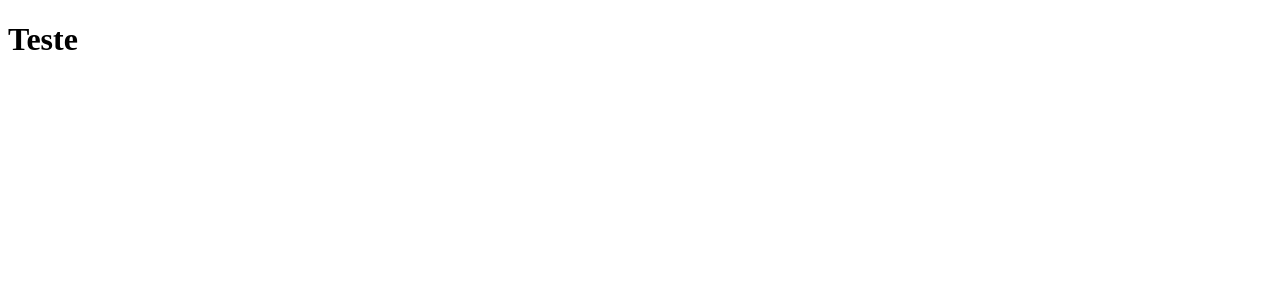
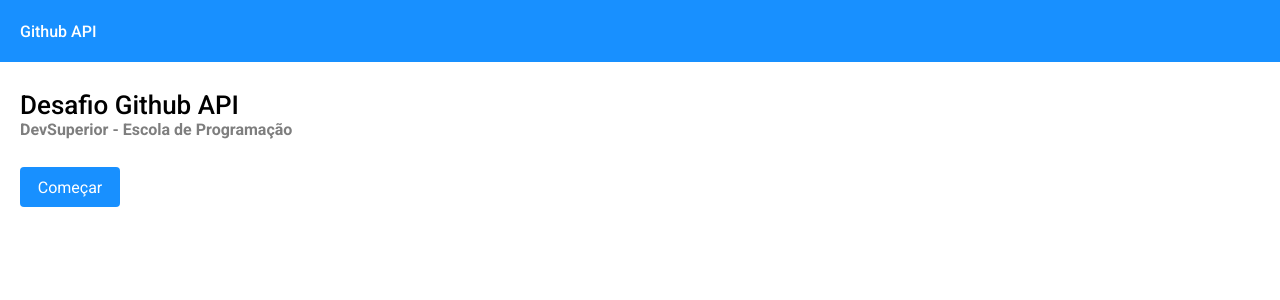
Before and after one commit to a-devrepo/git-hub-api, a React (Vite) app: page /home in a window 1280 px wide. Shown: the top 300 px of the page. Built offline with nearby package versions, Linux system fonts and the light colour scheme.

Commit message:
Adiciona rotas Home, HomeBody e componentes Header e Button

```diff
--- a/src/App.tsx
+++ b/src/App.tsx
@@ -1,8 +1,18 @@
+import { BrowserRouter, Navigate, Route, Routes } from "react-router-dom"
+import Home from "./routes/Home"
+import HomeBody from "./routes/HomeBody"
+
 function App() {
 
-
   return (
-    <h1>Teste</h1>
+    <BrowserRouter>
+      <Routes>
+        <Route path="/" element={<Home />}>
+          <Route index element={<Navigate to="/home" />} />
+          <Route path="home" element={<HomeBody />} />
+        </Route>
+      </Routes>
+    </BrowserRouter>
   )
 }
 
--- /dev/null
+++ b/src/components/ButtonPrimary/index.tsx
@@ -0,0 +1,12 @@
+import './styles.css';
+
+type Props = {
+    name: string;
+}
+
+export default function ButtonPrimary({ name: text }: Props) {
+    return (
+        <div className="btn mt28">
+            {text}
+        </div>);
+}
--- /dev/null
+++ b/src/components/ButtonPrimary/styles.css
@@ -0,0 +1,20 @@
+.btn {
+  width: 100%;
+  height: 40px;
+  border-radius: 4px;
+  font-size: 16px;
+  font-weight: 400;
+  display: flex;
+  justify-content: center;
+  align-items: center;
+  cursor: pointer;
+  border: none;
+  background-color: var(--dsc-color-btn-primary);
+  color: var(--dsc-color-font-secondary);
+}
+
+@media (min-width: 576px) {
+  .btn {
+    max-width: 100px;
+  }
+}
--- /dev/null
+++ b/src/components/Header/index.tsx
@@ -0,0 +1,15 @@
+import { Link } from "react-router-dom";
+import './styles.css';
+
+export default function Header() {
+    return (<>
+        <header>
+            <nav className="container">
+                <Link to="/">
+                    <h1>Github API</h1>
+                </Link>
+
+            </nav>
+        </header>
+    </>);
+}
--- /dev/null
+++ b/src/components/Header/styles.css
@@ -0,0 +1,18 @@
+header {
+  height: 62px;
+  background-color: var(--dsc-color-bg-secondary);
+  color: var(--dsc-color-font-secondary);
+  display: flex;
+  align-items: center;
+  padding: 0 20px;
+}
+
+h1 {
+  font-size: 16px;
+  font-weight: 500;
+}
+
+.section-description p {
+  font-size: 16px;
+  font-weight: 700;
+}
--- a/src/index.css
+++ b/src/index.css
@@ -0,0 +1,62 @@
+@import url("https://fonts.googleapis.com/css2?family=Roboto:wght@400;500;700&display=swap");
+
+:root {
+  --dsc-color-bg-primary: #fff;
+  --dsc-color-bg-secondary: #1890ff;
+
+  --dsc-color-card-bg: #e6f7ff;
+  --dsc-color-card-border-primary: #d9d9d9;
+  --dsc-color-card-border-secondary: #f5f5f5;
+  --dsc-color-card-title-primary: #1890ff;
+  --dsc-color-card-title-secondary: #262626;
+
+  --dsc-color-btn-primary: #1890ff;
+
+  --dsc-color-font-primary: #000;
+  --dsc-color-font-secondary: #fff;
+  --dsc-color-font-tertiary: #7e7e7e;
+
+  --dsc-color-font-placeholder-primary: #bfbfbf;
+  --dsc-color-font-placeholder-secondary: #5c5858;
+  --dsc-color-font-placeholder-tertiary: #0029ff;
+}
+
+* {
+  box-sizing: border-box;
+  margin: 0;
+  padding: 0;
+  font-family: "Roboto";
+}
+
+a,
+a:hover {
+  text-decoration: none;
+  color: unset;
+}
+
+html,
+body {
+  background-color: var(--dsc-color-bg-primary);
+}
+
+.container {
+  width: 100%;
+  max-width: 1400px;
+  margin: 0 auto;
+}
+
+.mt28 {
+  margin-top: 28px;
+}
+
+.mb28 {
+  margin-bottom: 28px;
+}
+
+.section-title {
+  font-size: 24px;
+}
+
+main {
+  padding: 0 20px;
+}
--- /dev/null
+++ b/src/routes/Home/index.tsx
@@ -0,0 +1,11 @@
+import { Outlet } from "react-router-dom";
+import Header from "../../components/Header";
+
+export default function Home() {
+    return (
+        <>
+            <Header />
+            <Outlet />
+        </>
+    )
+}
--- /dev/null
+++ b/src/routes/HomeBody/index.tsx
@@ -0,0 +1,21 @@
+import ButtonPrimary from '../../components/ButtonPrimary';
+import './styles.css';
+
+export default function HomeBody() {
+
+    return (
+        <main>
+            <section>
+                <div className="container">
+                    <div className="section-title mt28">
+                        <h1> Desafio Github API</h1>
+                    </div>
+                    <div className="section-description">
+                        <p>DevSuperior - Escola de Programação</p>
+                    </div>
+                    <ButtonPrimary name="Começar" />
+                </div>
+            </section>
+        </main>
+    );
+}
--- /dev/null
+++ b/src/routes/HomeBody/styles.css
@@ -0,0 +1,9 @@
+.section-title h1 {
+  font-size: 26px;
+  color: var(--dsc-color-font-primary);
+}
+
+.section-description p {
+  font-size: 16px;
+  color: var(--dsc-color-font-tertiary);
+}
```
